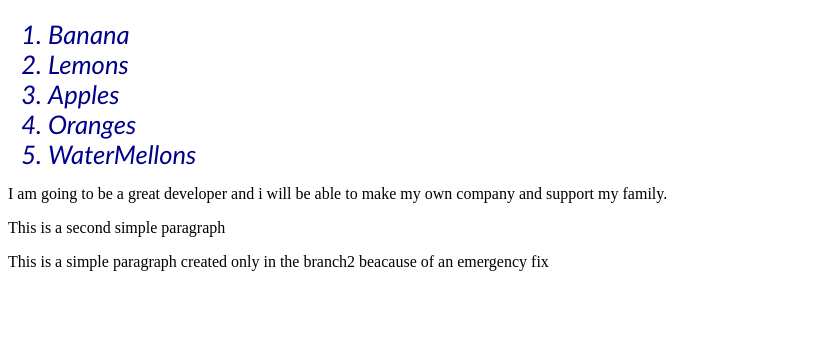
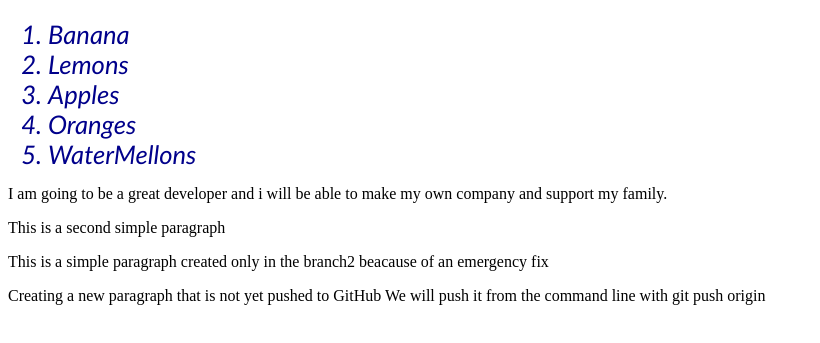
Before and after one commit to pipiskal/Learning-Git, a plain HTML site: page index.html in a window 1280 px wide. Shown: the part 61-404 px from the top of the page, without its empty margins (0-820 px from the left). Drawn offline with Linux system fonts and the light colour scheme.

Commit message:
creacted another paragraph

```diff
--- a/index.html
+++ b/index.html
@@ -27,6 +27,10 @@
         beacause of an emergency fix
     </p>
 
+    <p>Creating a new paragraph that is not yet pushed to GitHub
+        We will push it from the command line with git push origin
+    </p>
+
     <script src="index.js"></script>
 </body>
 </html>
```
